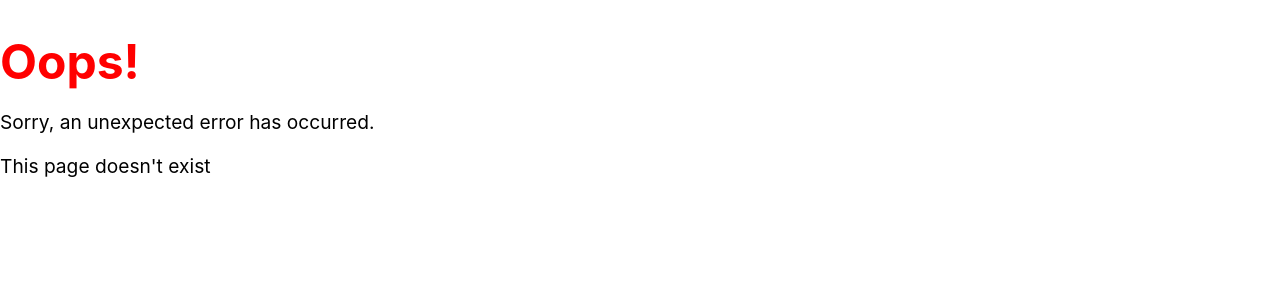
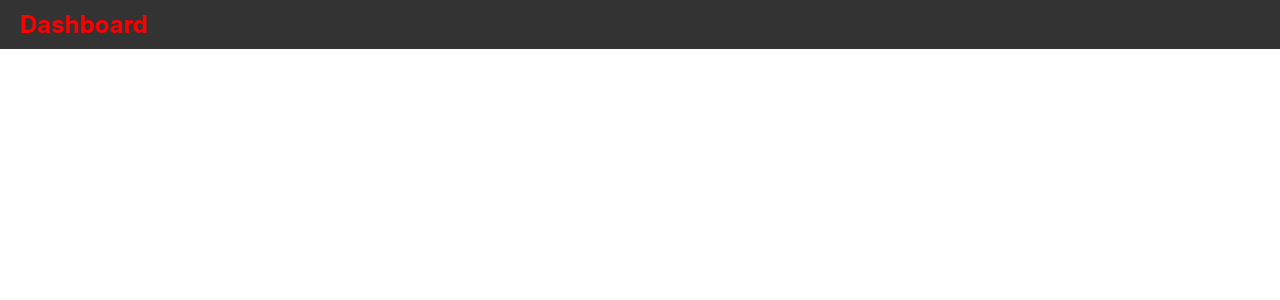
Before and after one commit to SanyamGoyal401/digicard-frontend, a React (Create React App) app: page / in a window 1280 px wide. Shown: the top 300 px of the page. Built offline with nearby package versions, Linux system fonts and the light colour scheme.

Commit message:
fixed qrcode border

```diff
--- a/src/App.js
+++ b/src/App.js
@@ -5,11 +5,13 @@ import {
 import BusinessPage from './pages/BusinessPage';
 import ErrorPage from './pages/ErrorPage';
 import AuthenticatedApp from './components/AuthenticatedApp';
+import HomePage from './pages/HomePage';
 
 const App = () => {
   return (
     <Router>
       <Routes>
+        <Route path='/' element={<HomePage/>} />
         <Route path='/card/:route' element={<BusinessPage />}/>
         <Route path="/admin/*" element={<AuthenticatedApp />} />
         <Route path="/*" element={<ErrorPage />}/>
--- a/src/pages/BusinessPage.js
+++ b/src/pages/BusinessPage.js
@@ -168,6 +168,7 @@ const BusinessPage = () => {
             id='qrCodeEl'
             className={styles.qrcode}
             size={Math.min(qrCodeSize, 300)}
+            includeMargin={true}
             value={window.location.href}
           />
         </div>
--- /dev/null
+++ b/src/pages/HomePage.js
@@ -0,0 +1,15 @@
+import React from 'react'
+import { useNavigate } from 'react-router-dom';
+import styles from './HomePage.module.css';
+
+function HomePage() {
+    const navigate = useNavigate();
+
+    return (
+      <div className={styles.navbar}>
+        <h1 onClick={()=>navigate('/admin')}>Dashboard</h1>
+      </div>
+    );
+}
+
+export default HomePage;
--- /dev/null
+++ b/src/pages/HomePage.module.css
@@ -0,0 +1,23 @@
+.navbar {
+  display: flex;
+  justify-content: space-between;
+  align-items: center;
+  padding: 10px 20px;
+  background-color: #333;
+  color: white;
+}
+
+.navbar h1 {
+  margin: 0;
+  font-size: 1.5rem;
+  cursor: pointer;
+  flex: 6;
+}
+
+@media (max-width: 600px) {
+  .navbar {
+    flex-direction: column;
+    align-items: flex-start;
+    padding: 10px;
+  }
+}
```
